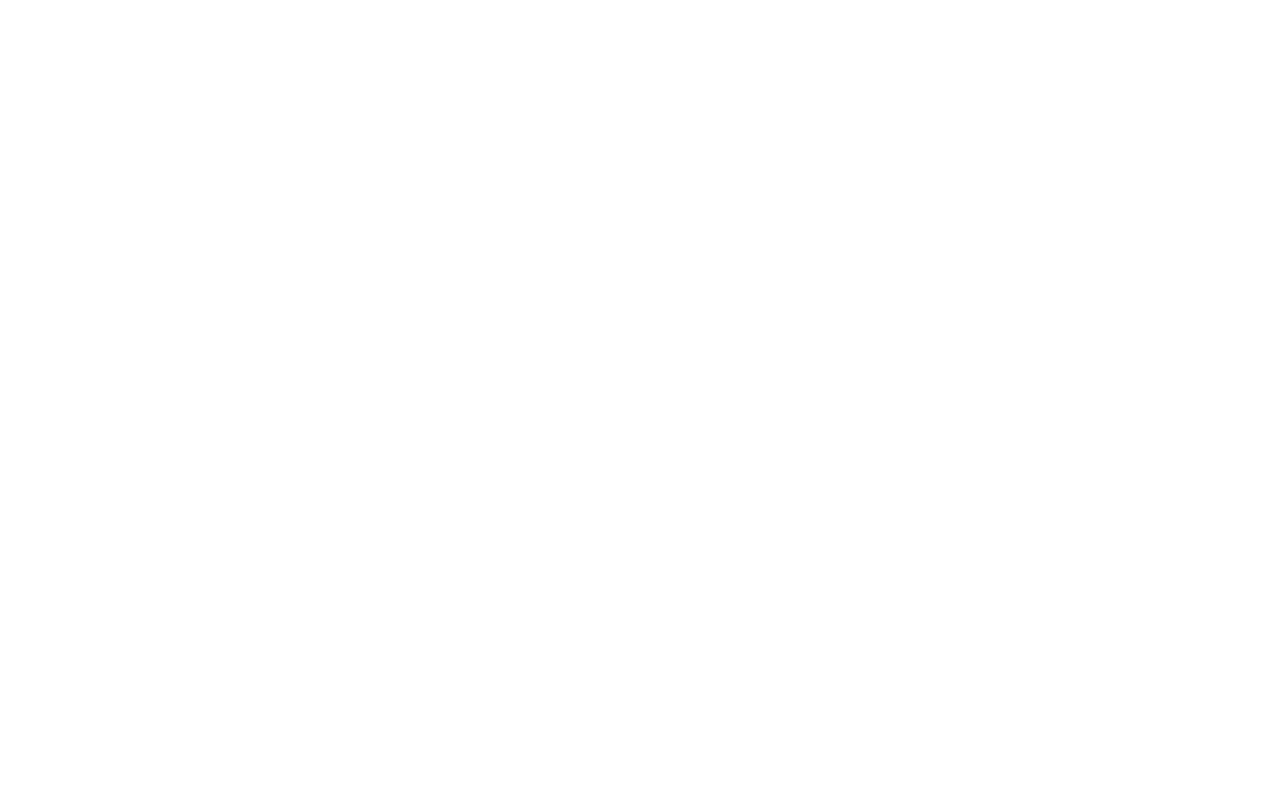
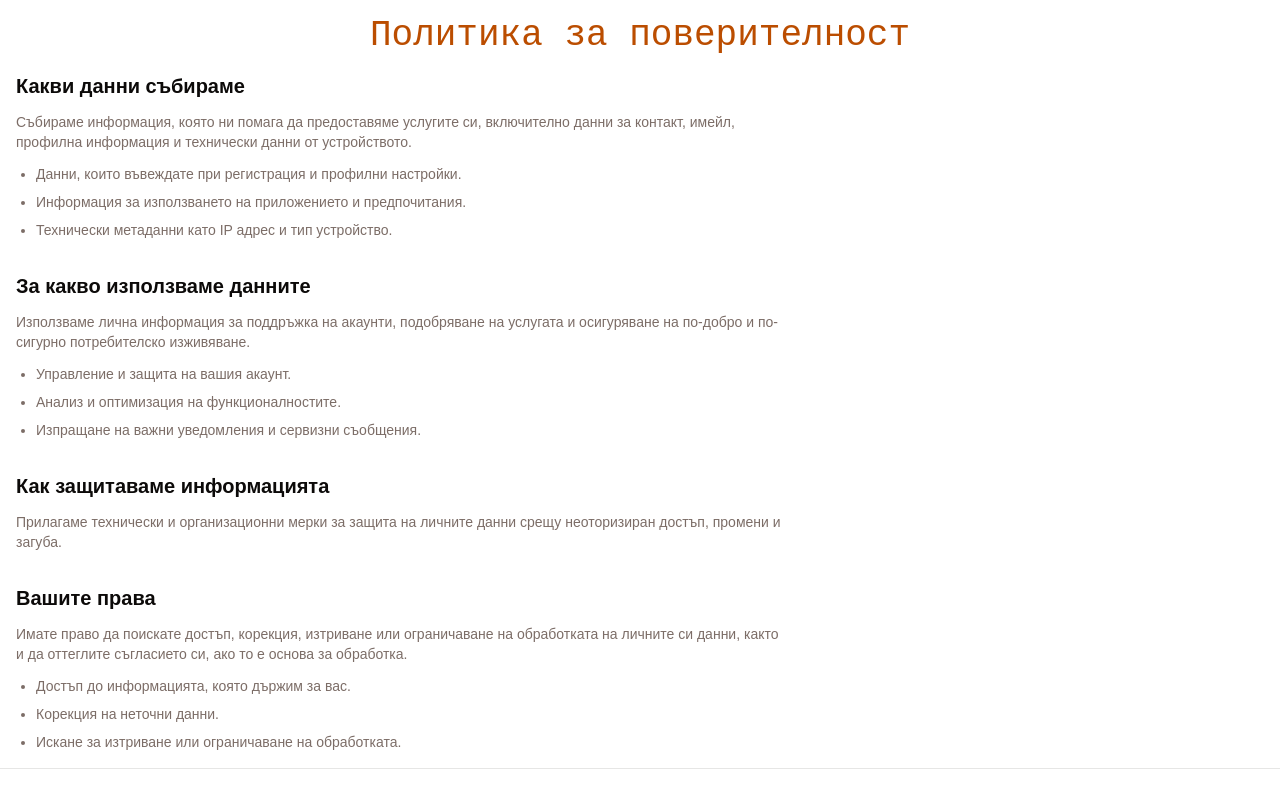
Before and after one commit to hefest2026/hefest-frontend, a React (Vite) app: page /hefest-frontend/privacy in a window 1280 px wide. Before the commit this address had no page. Built offline with nearby package versions, Linux system fonts and the light colour scheme.

Commit message:
feat: add Terms and Conditions and Privacy Policy pages; update links in Login and Signup forms

```diff
--- a/src/App.tsx
+++ b/src/App.tsx
@@ -2,6 +2,8 @@
 import { ThemeProvider } from "./components/theme-provider";
 import Login from "./pages/Login";
 import SignupPage from "./pages/SignUp";
+import TermsAndConditions from "./components/terms";
+import PrivacyPolicy from "./components/privacy";
 
 export function App() {
 	return (
@@ -9,6 +11,8 @@
 			<Routes>
 				<Route element={<Login />} path="/hefest-frontend/" />
 				<Route element={<SignupPage />} path="/hefest-frontend/signup" />
+				<Route element={<TermsAndConditions />} path="/hefest-frontend/terms" />
+				<Route element={<PrivacyPolicy />} path="/hefest-frontend/privacy" />
 			</Routes>
 		</ThemeProvider>
 	);
--- a/src/components/login-form.tsx
+++ b/src/components/login-form.tsx
@@ -93,7 +93,7 @@
 							<Field>
 								<Button type="submit">Влезте</Button>
 								<FieldDescription className="text-center">
-									Нямате акаунт? <Link to="/signup">Регистрирайте се</Link>
+									Нямате акаунт? <Link to="/hefest-frontend/signup">Регистрирайте се</Link>
 								</FieldDescription>
 							</Field>
 						</FieldGroup>
@@ -102,8 +102,8 @@
 			</Card>
 			<FieldDescription className="px-6 text-center">
 				Продължавайки, се съгласявате с{" "}
-				<Link to="/terms">Условия за ползване</Link> и{" "}
-				<Link to="/privacy">Политика за поверителност</Link>.
+				<Link to="/hefest-frontend/terms">Условията за ползване</Link> и{" "}
+				<Link to="/hefest-frontend/privacy">Политиката за поверителност</Link>.
 			</FieldDescription>
 		</div>
 	);
--- /dev/null
+++ b/src/components/privacy.tsx
@@ -0,0 +1,61 @@
+import { cn } from "@/lib/utils";
+import { Card, CardContent, CardHeader, CardTitle } from "@/components/ui/card";
+
+export default function PrivacyPolicy({
+	className,
+	...props
+}: React.ComponentProps<"div">) {
+	return (
+		<div className={cn("flex flex-col gap-6", className)} {...props}>
+			<Card className="overflow-hidden">
+				<CardHeader className="text-center">
+					<CardTitle className="text-3xl md:text-4xl text-primary">Политика за поверителност</CardTitle>
+				</CardHeader>
+				<CardContent className="space-y-8">
+					<section className="space-y-3">
+						<h2 className="text-xl font-semibold">Какви данни събираме</h2>
+						<p className="max-w-3xl text-sm text-muted-foreground">
+							Събираме информация, която ни помага да предоставяме услугите си, включително данни за контакт, имейл, профилна информация и технически данни от устройството.
+						</p>
+						<ul className="list-disc pl-5 space-y-2 text-sm text-muted-foreground">
+							<li>Данни, които въвеждате при регистрация и профилни настройки.</li>
+							<li>Информация за използването на приложението и предпочитания.</li>
+							<li>Технически метаданни като IP адрес и тип устройство.</li>
+						</ul>
+					</section>
+
+					<section className="space-y-3">
+						<h2 className="text-xl font-semibold">За какво използваме данните</h2>
+						<p className="max-w-3xl text-sm text-muted-foreground">
+							Използваме лична информация за поддръжка на акаунти, подобряване на услугата и осигуряване на по-добро и по-сигурно потребителско изживяване.
+						</p>
+						<ul className="list-disc pl-5 space-y-2 text-sm text-muted-foreground">
+							<li>Управление и защита на вашия акаунт.</li>
+							<li>Анализ и оптимизация на функционалностите.</li>
+							<li>Изпращане на важни уведомления и сервизни съобщения.</li>
+						</ul>
+					</section>
+
+					<section className="space-y-3">
+						<h2 className="text-xl font-semibold">Как защитаваме информацията</h2>
+						<p className="max-w-3xl text-sm text-muted-foreground">
+							Прилагаме технически и организационни мерки за защита на личните данни срещу неоторизиран достъп, промени и загуба.
+						</p>
+					</section>
+
+					<section className="space-y-3">
+						<h2 className="text-xl font-semibold">Вашите права</h2>
+						<p className="max-w-3xl text-sm text-muted-foreground">
+							Имате право да поискате достъп, корекция, изтриване или ограничаване на обработката на личните си данни, както и да оттеглите съгласието си, ако то е основа за обработка.
+						</p>
+						<ul className="list-disc pl-5 space-y-2 text-sm text-muted-foreground">
+							<li>Достъп до информацията, която държим за вас.</li>
+							<li>Корекция на неточни данни.</li>
+							<li>Искане за изтриване или ограничаване на обработката.</li>
+						</ul>
+					</section>
+				</CardContent>
+			</Card>
+		</div>
+	);
+}
--- a/src/components/signup-form.tsx
+++ b/src/components/signup-form.tsx
@@ -69,7 +69,7 @@
 							<Field>
 								<Button type="submit">Създай акаунта</Button>
 								<FieldDescription className="text-center">
-									Вече имате акаунт? <Link to="/login">Влезте</Link>
+									Вече имате акаунт? <Link to="/hefest-frontend">Влезте</Link>
 								</FieldDescription>
 							</Field>
 						</FieldGroup>
@@ -77,9 +77,9 @@
 				</CardContent>
 			</Card>
 			<FieldDescription className="px-6 text-center">
-				С кликване на "Продължи", вие се съгласявате с нашите{" "}
-				<Link to="/terms">Условия за ползване</Link> и{" "}
-				<Link to="/privacy">Политика за поверителност</Link>.
+				Със създаването на акаунта, Вие се съгласявате с нашите{" "}
+				<Link to="/hefest-frontend/terms">Условията за ползване</Link> и{" "}
+				<Link to="/hefest-frontend/privacy">Политиката за поверителност</Link>.
 			</FieldDescription>
 		</div>
 	);
--- /dev/null
+++ b/src/components/terms.tsx
@@ -0,0 +1,56 @@
+import { cn } from "@/lib/utils";
+import { Card, CardContent, CardHeader, CardTitle } from "@/components/ui/card";
+
+export default function TermsAndConditions({
+    className,
+    ...props
+}: React.ComponentProps<"div">) {
+    return (
+        <div className={cn("flex flex-col gap-6", className)} {...props}>
+            <Card className="overflow-hidden">
+                <CardHeader className="text-center">
+                    <CardTitle className="text-3xl md:text-4xl text-primary">Общи условия за ползване</CardTitle>
+                </CardHeader>
+                <CardContent className="space-y-8">
+                    <section className="space-y-3">
+                        <h2 className="text-xl font-semibold">Приемане на условията</h2>
+                        <p className="max-w-3xl text-sm text-muted-foreground">
+                            С използването на приложението вие приемате тези общи условия и се съгласявате да спазвате правилата за поведение и ползване на услугата.
+                        </p>
+                    </section>
+
+                    <section className="space-y-3">
+                        <h2 className="text-xl font-semibold">Регистрация и акаунт</h2>
+                        <p className="max-w-3xl text-sm text-muted-foreground">
+                            Някои функции изискват регистрация. Вие сте отговорни за сигурността на своите данни за вход и за актуалността на предоставената информация.
+                        </p>
+                        <ul className="list-disc pl-5 space-y-2 text-sm text-muted-foreground">
+                            <li>Регистрирайте се с верни и актуални данни.</li>
+                            <li>Не споделяйте данните за достъп с трети лица.</li>
+                            <li>Администраторът може да деактивира акаунт при нарушение на условията.</li>
+                        </ul>
+                    </section>
+
+                    <section className="space-y-3">
+                        <h2 className="text-xl font-semibold">Ограничения и забрани</h2>
+                        <p className="max-w-3xl text-sm text-muted-foreground">
+                            Забранено е използване на услугата за дейности, които нарушават закона, правата на трети лица или добрите нрави.
+                        </p>
+                        <ul className="list-disc pl-5 space-y-2 text-sm text-muted-foreground">
+                            <li>Не публикувайте спам, злонамерени материали или подвеждаща информация.</li>
+                            <li>Не опитвайте да заобикаляте мерки за сигурност.</li>
+                            <li>Не използвайте системата за неоторизирани търговски действия.</li>
+                        </ul>
+                    </section>
+
+                    <section className="space-y-3">
+                        <h2 className="text-xl font-semibold">Отговорности</h2>
+                        <p className="max-w-3xl text-sm text-muted-foreground">
+                            Администраторът се грижи за нормалната работа на услугата, но не носи отговорност за щети, произтичащи от неправилна употреба или технически прекъсвания.
+                        </p>
+                    </section>
+                </CardContent>
+            </Card>
+        </div>
+    );
+}
```
